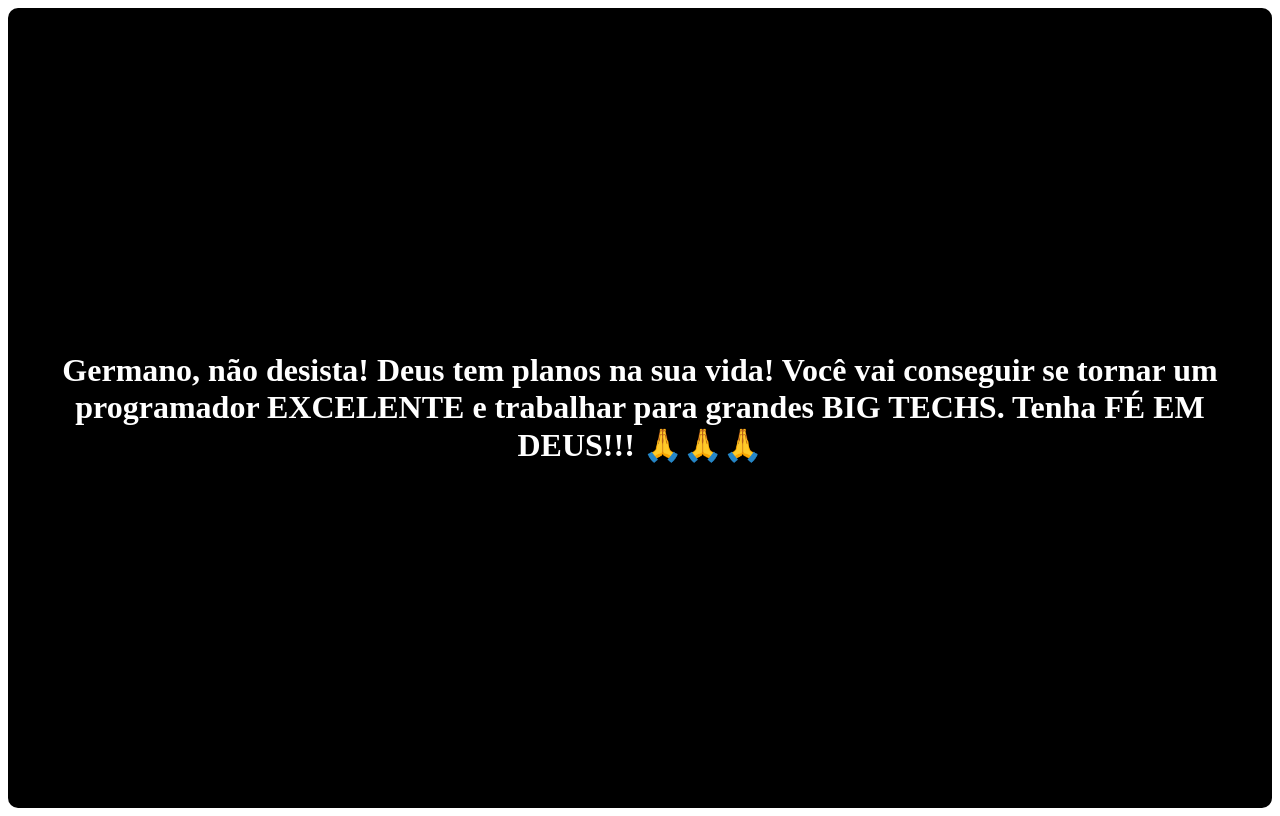
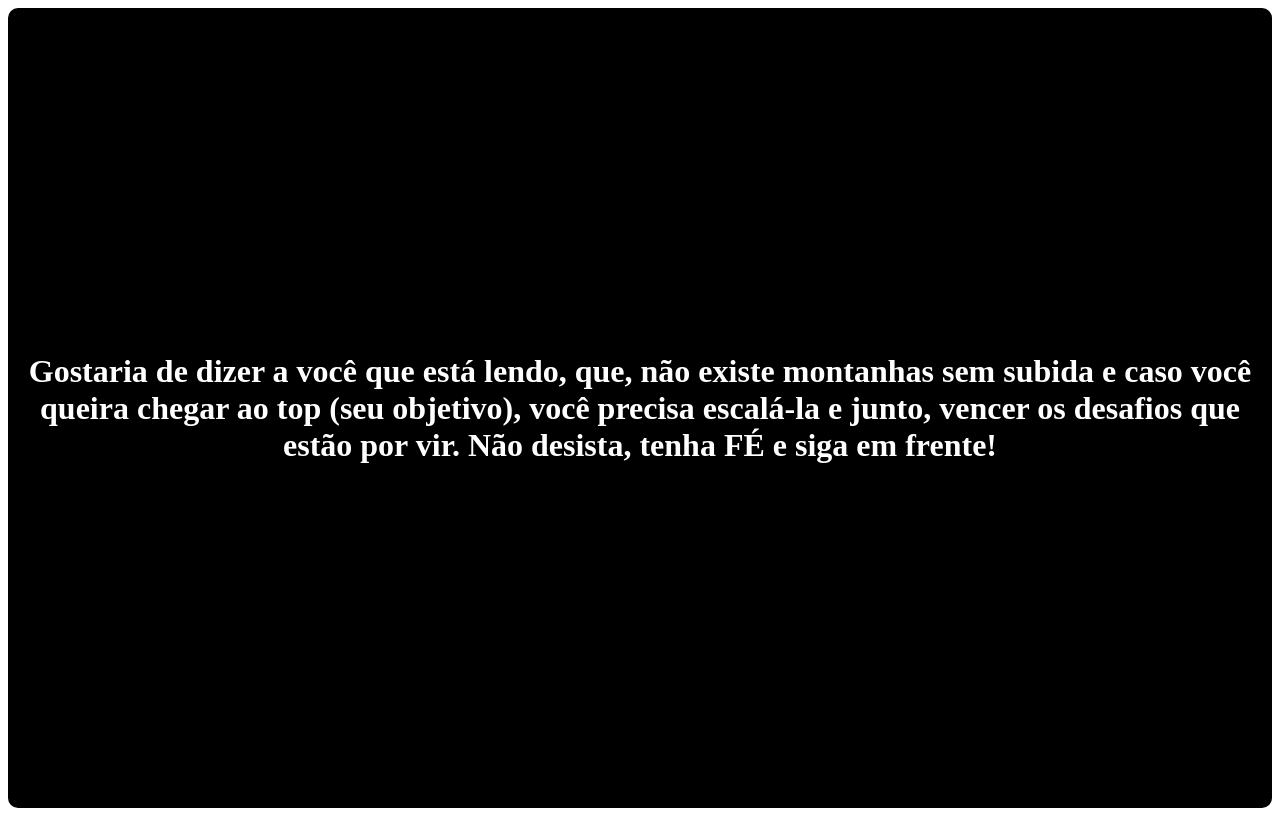
Before and after one commit to GermanoMan0el/clone-tabnews, a Next.js app: page / in a window 1280 px wide. Built offline with nearby package versions, Linux system fonts and the light colour scheme.

Commit message:
Alterando a frase de efeito

```diff
--- a/pages/index.js
+++ b/pages/index.js
@@ -1,7 +1,11 @@
 function Home() {
     return(
-        <div style={{ fontFamily:'serif', display: 'flex', justifyContent: 'center', alignItems: 'center', height: '100vh', textAlign: 'center', color:'white',  backgroundColor: 'black', borderRadius:'10px'}}>
-            <h1 style={{border:'1px solid black', padding:'10px', }}>Germano, não desista! Deus tem planos na sua vida! Você vai conseguir se tornar um programador EXCELENTE e trabalhar para grandes BIG TECHS. Tenha FÉ EM DEUS!!! 🙏🙏🙏</h1>
+        <div
+            style={{ fontFamily:'serif', display: 'flex', justifyContent: 'center', alignItems: 'center', height: '100vh', textAlign: 'center', color:'white',  backgroundColor: 'black', borderRadius:'10px'}}
+        >
+            <h1 style={{border:'1px solid black', padding:'10px', }}>
+                Gostaria de dizer a você que está lendo, que, não existe montanhas sem subida e caso você queira chegar ao top (seu objetivo), você precisa escalá-la e junto, vencer os desafios que estão por vir. Não desista, tenha FÉ e siga em frente!
+            </h1>
         </div>
     )
 }
```
